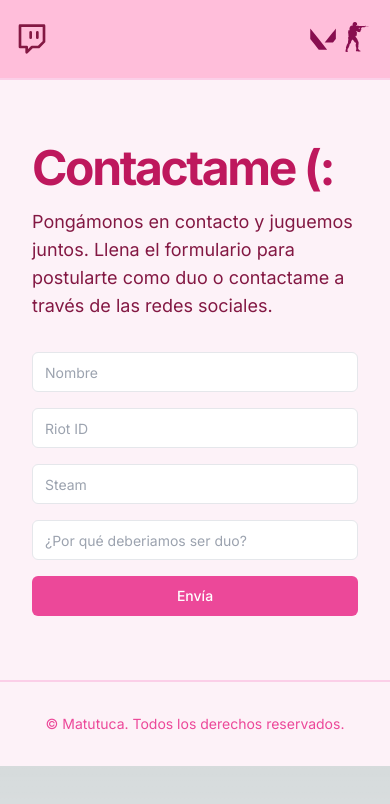
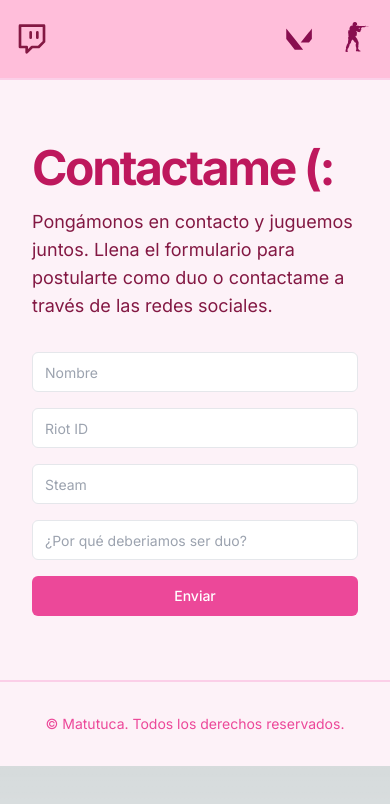
Before and after one commit to matugramajo/games-portfolio, a Next.js app: page / in a window 390 px wide. Shown: the top 804 px of the page. Built offline with nearby package versions, Linux system fonts and the light colour scheme.

Commit message:
changes in header for mobile

```diff
--- a/src/components/component/home.tsx
+++ b/src/components/component/home.tsx
@@ -12,7 +12,7 @@ export function Home() {
           <TwitchIcon  className="h-8 w-8" />
           <span className="sr-only">Matutuca</span>
         </Link>
-        <nav className="ml-auto sm:gap-6 text-lg hidden md:flex">
+        <nav className="ml-auto gap-6 text-lg hidden md:flex">
           <Link className="font-semibold hover:underline underline-offset-4 text-pink-600" href="#LoL">
             League of Legends
           </Link>
@@ -26,7 +26,7 @@ export function Home() {
             Contacto
           </Link>
         </nav>
-        <nav className="ml-auto sm:gap-6 text-lg flex md:hidden">
+        <nav className="ml-auto gap-6 text-lg flex md:hidden">
         <Link className="font-semibold hover:underline underline-offset-4 text-pink-600" href="#LoLMobile">
 
         </Link>
@@ -38,7 +38,6 @@ export function Home() {
           </div>
         </div>
       </Link>
-
         <Link className="font-semibold hover:underline underline-offset-4 text-pink-600" href="#CSGOMobile">
         <div className="font-semibold hover:underline underline-offset-4 text-pink-600">
           <div className="flex items-center justify-center">
@@ -50,6 +49,11 @@ export function Home() {
         </nav>
       </header>
       <main className="flex-1">
+        <section>
+          <div>
+
+          </div>
+        </section>
         <section className="w-full py-16 md:py-32 lg:py-48 bg-pink-50" id="Contact">
           <div className="container grid items-center gap-8 px-8 md:px-10 lg:grid-cols-2 lg:gap-12">
             <div className="space-y-4">
@@ -65,7 +69,7 @@ export function Home() {
               <Input className="max-w-lg" placeholder="Steam" type="text" />
               <Input className="max-w-lg" placeholder="¿Por qué deberiamos ser duo?" type="text" />
               <Button className="bg-pink-500 text-white" type="submit">
-                Envía
+                Enviar
               </Button>
             </form>
           </div>
```
Also changed, not shown: 1 other file (tests, documents, lock files or other folders).
